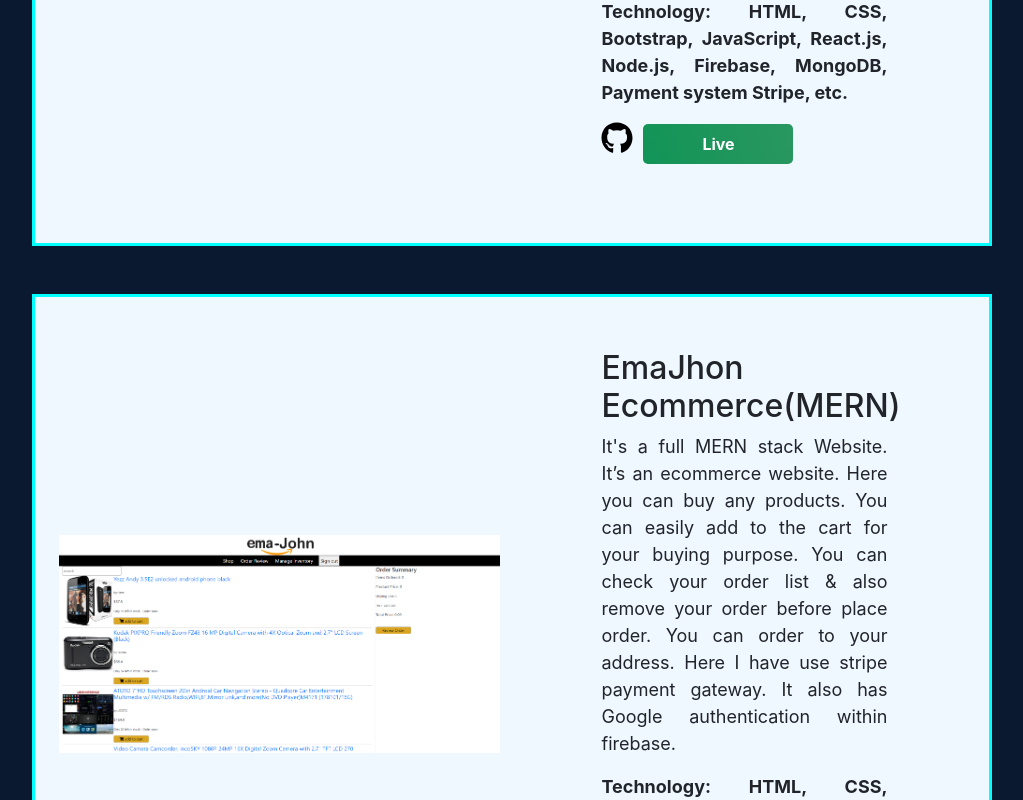
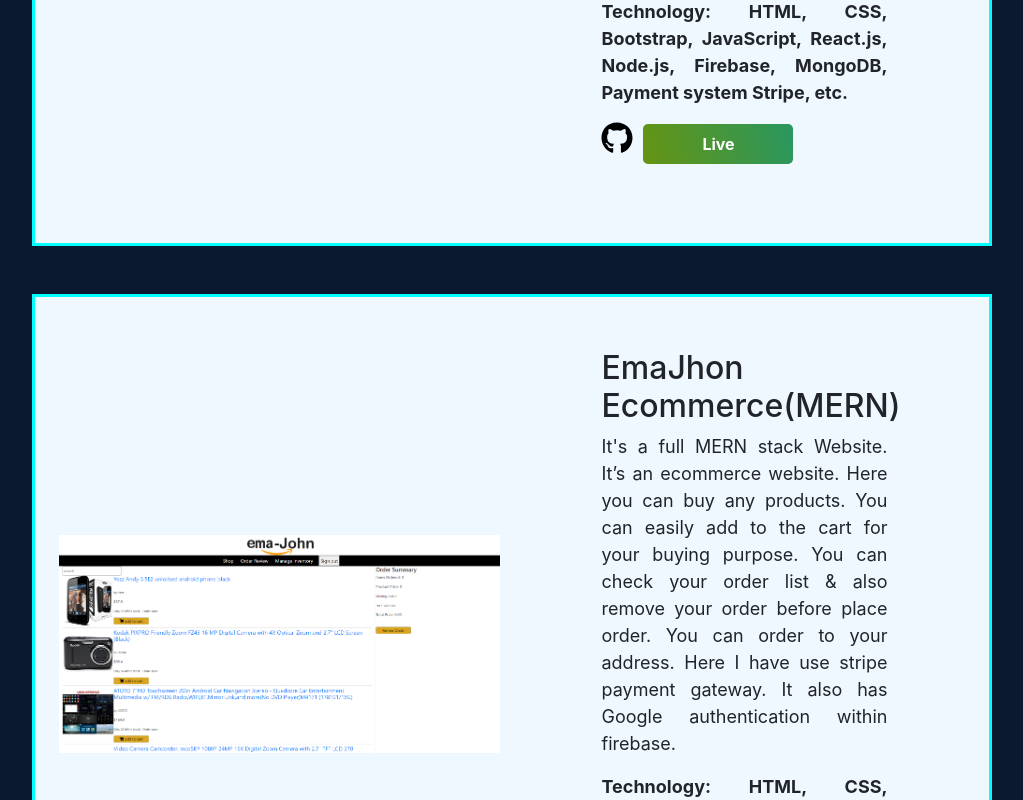
Before and after one commit to arfin-2020/portfolio, a React (Create React App) app: page / in a window 1280 px wide. Shown: the part 2260-3060 px from the top of the page, without its empty margins (116-1139 px from the left). Built offline with nearby package versions, Linux system fonts and the light colour scheme.

Commit message:
readme file done

```diff
--- a/src/components/Home/Project/Project.css
+++ b/src/components/Home/Project/Project.css
@@ -10,7 +10,7 @@
 }
 .live-btn{
 
-    background-image: linear-gradient(75deg, #129457, #299760);
+    background-image: linear-gradient(75deg, #669412, #299760);
     border: none;
     height: 40px;
     width: 150px;
```
Also changed, not shown: 1 other file (tests, documents, lock files or other folders).
